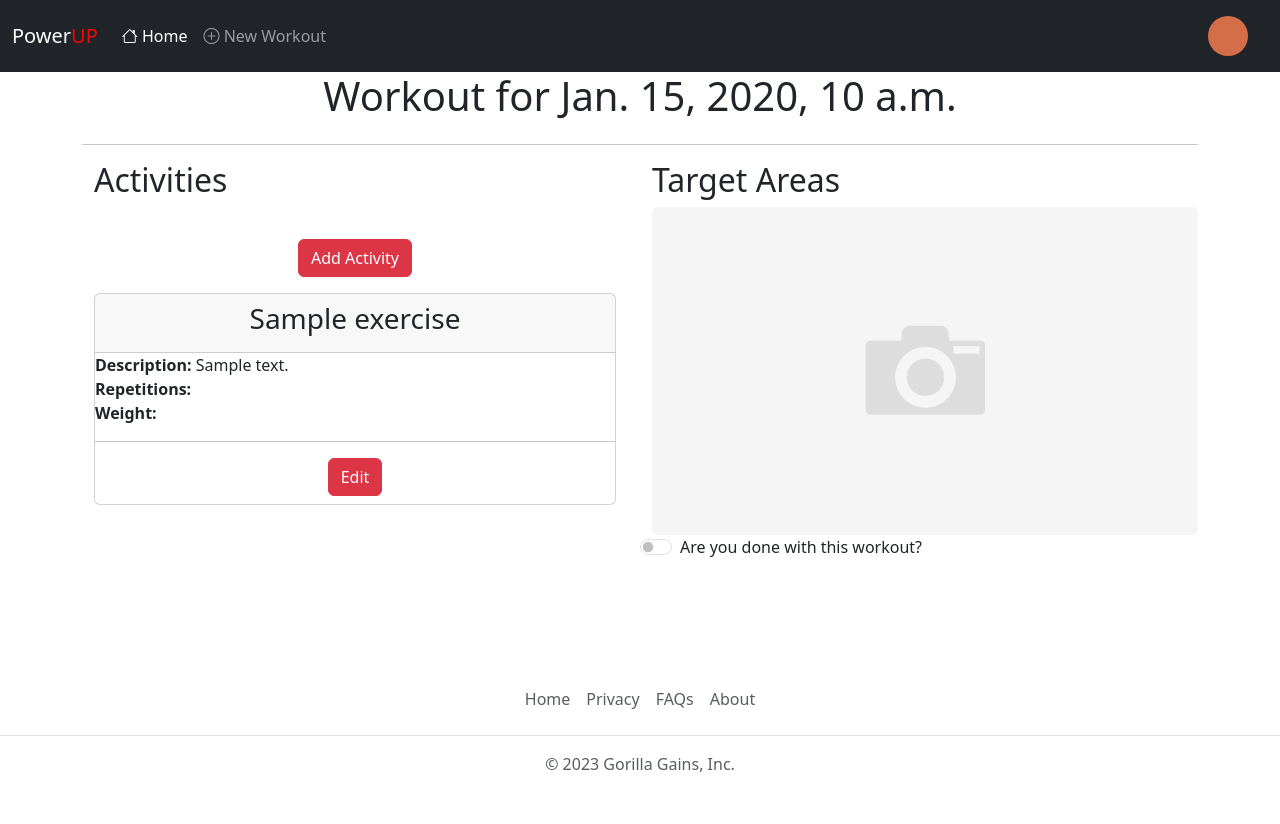
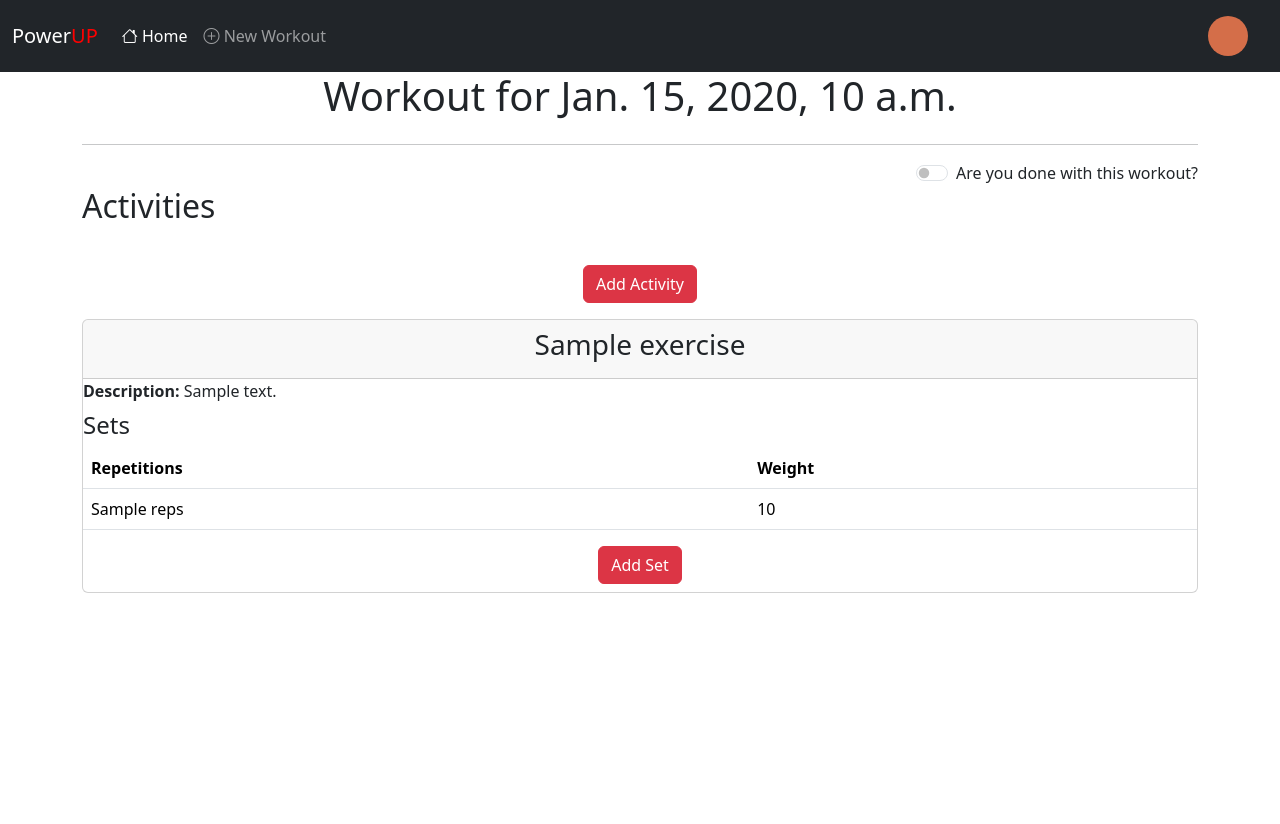
Before and after one commit to epolancot/PowerUp, a Django app: template main_app/templates/workouts/detail.html in a window 1280 px wide. Shown: the top 824 px of the page. Before the commit the page ends 772 px from the top, so only its background shows below. Run offline with Django 4.2, Linux system fonts and the light colour scheme; the template is opened without the code that fills it: most values are stand-ins (such as "Sample title", 1, 10 or a date in 2020).

Commit message:
style workout detail for cardio

```diff
--- a/main_app/templates/workouts/detail.html
+++ b/main_app/templates/workouts/detail.html
@@ -4,11 +4,20 @@
 <div class="row text-center">
     <h1>Workout for {{ workout.date }}</h1>
 </div>
-<hr/>
+<hr />
+<div class="d-flex flex-column align-items-end">
+    <div>
+        <form>
+            <div class="form-check form-switch">
+                <input class="form-check-input" type="checkbox" role="switch" id="flexSwitchCheckChecked">
+                <label class="form-check-label" for="flexSwitchCheckChecked"> Are you done with this workout? </label>
+            </div>
+        </form>
+    </div>
+</div>
 <div class="row">
-    <div class="col">
     <div class="container">
-            <h2>Activities</h2><br/>
+        <h2>Activities</h2><br />
         <div class="container text-center mt-2">
             <form action="/workouts/{{ workout.id }}/search">
                 <button type="submit" class="btn btn-danger">Add Activity</button>
@@ -20,49 +29,88 @@
                 <h3>{{ activity.exercise.name }}</h3>
             </div>
             <div class="card-content align-items-center">
+                <b>Description: </b>{{ activity.exercise.description |striptags}}<br />
                 {% if activity.exercise.category == 15 %}
                 <div>
-                        <b>Duration: </b><br/>
+                    <b>Duration: </b><br />
                 </div>
                 {% else %}
+                <h4 class="mt-2">Sets</h4>
+                <table class="table">
+                    <thead>
+                        <tr>
+                            <th scope="col">Repetitions</th>
+                            <th scope="col">Weight</th>
+                        </tr>
+                    </thead>
+                    <tbody>
+                        {% for set in activity.set_set.all %}
+                        <tr>
+                            <td>{{ set.reps }}</td>
+                            <td>{{ set.weight }}</td>
+                        </tr>
+                        {% endfor %}
+                    </tbody>
+                </table>
                 <div>
-                        <b>Description: </b>{{ activity.exercise.description |striptags}}<br/>
-                        <b>Repetitions: </b><br/>
-                        <b>Weight: </b>
                 </div>
                 {% endif %}
             </div>
-                <hr/>
             <div class="card-action d-flex justify-content-center">
+                {% if activity.exercise.category == 15 %}
                 <button type="button" class="btn btn-danger mb-2" data-bs-toggle="modal"
                     data-bs-target="#{{ activity.id }}modal">
-                    Edit
+                    Add duration
                 </button>
+                {% else %}
+                <button type="button" class="btn btn-danger mb-2" data-bs-toggle="modal"
+                data-bs-target="#{{ activity.id }}modal">
+                Add Set
+                </button>
+                {% endif %}
             </div>
             <div class="modal fade" id="{{ activity.id}}modal" tabindex="-1" aria-labelledby="{{ activity.id }}Label"
                 aria-hidden="true">
                 <div class="modal-dialog">
                     <div class="modal-content">
                         <div class="modal-header">
-                            <h5 class="modal-title" id="{{ activity.id }}Label">{{ activity.exercise.name }}</h5>
-                            <button type="button" class="btn-close" data-bs-dismiss="modal"
-                                aria-label="Close"></button>
+                            <h5 class="modal-title" id="{{ activity.id }}Label">{{ activity.exercise.name }} Sets</h5>
+                            <button type="button" class="btn-close" data-bs-dismiss="modal" aria-label="Close"></button>
                         </div>
                         <div class="modal-body">
-                        <form action="/workouts/{{ workout_id }}/create_activity/{{ result.id }}/" method="POST">
+                            <!----------------------------
+
+                                DURATION ISSUE
+                                ----------------------------->
+                            <form action="/workouts/{{ workout.id }}/create_set/{{ activity.id }}/" method="POST">
                                 {% csrf_token %}
-                            <label class="form-label" for="description_input_{{ activity.id }}"><b>Description</b></label>
-                            <textarea class="w-100 mx-auto" name="description" id="description_input_{{ activity.id }}" rows="10" placeholder="What's up?">{{ activity.exercise.description |striptags}}</textarea>
-                            <br/>
+                                {% if activity.exercise.category == 15 %}
+                                <label class="form-label" for="rep_input_{{ activity.id }}" hidden><b>Repetitions: </b></label>
+                                <input type="text" name="reps" maxlength="5" id="rep_input_{{ activity.id }}"
+                                    placeholder="" value="0" hidden>
+                                <br />
+                                <label class="form-label" for="weight_input_{{ activity.id }}" hidden><b>Weight: </b></label>
+                                <input type="text" name="weight" maxlength="5" id="weight_input_{{ activity.id }}"
+                                    placeholder="" value=" " hidden>
+                                <label class="form-label" for="duration_input_{{ activity.id }}"><b>Duration: </b></label>
+                                <input type="text" name="duration" maxlength="5" id="duration_input_{{ activity.id }}"
+                                        placeholder="" value="0">
+                                {% else %}
                                 <label class="form-label" for="rep_input_{{ activity.id }}"><b>Repetitions: </b></label>
-                            <input type="text" name="reps" maxlength="5" id="rep_input_{{ activity.id }}" placeholder="Repetitions" value="">
-                            <br/>
+                                <input type="text" name="reps" maxlength="5" id="rep_input_{{ activity.id }}"
+                                    placeholder="" value="">
+                                <br />
                                 <label class="form-label" for="weight_input_{{ activity.id }}"><b>Weight: </b></label>
-                            <input type="text" name="weight" maxlength="5" id="weight_input_{{ activity.id }}" placeholder="Weight" value="">
+                                <input type="text" name="weight" maxlength="5" id="weight_input_{{ activity.id }}"
+                                    placeholder="" value="">
+                                <label class="form-label" for="duration_input_{{ activity.id }}" hidden><b>Duration: </b></label>
+                                <input type="text" name="duration" maxlength="5" id="duration_input_{{ activity.id }}"
+                                        placeholder="" value="0" hidden>
+                                {% endif %}
                                 <div class="modal-footer">
                                     <button type="button" class="btn btn-secondary"
                                         data-bs-dismiss="modal">Close</button>
-                                    <button type="submit" class="btn btn-danger">Update</button>
+                                    <button type="submit" class="btn btn-danger">Set</button>
                                 </div>
                             </form>
                         </div>
@@ -73,19 +121,13 @@
         {% endfor %}
     </div>
 </div>
-    <div class="col">
+</div>
+{% endblock %}
+
+<!--<div class="col">
         <div class="row">
             <div class="container">
                 <h2>Target Areas</h2>
                 <img src="../../static/images/assets/default-img.gif" class="img-fluid rounded mx-auto d-block" alt="...">
             </div>
-        </div>
-        <div class="row">
-            <div class="form-check form-switch">
-                <input class="form-check-input" type="checkbox" role="switch" id="flexSwitchCheckChecked">
-                <label class="form-check-label" for="flexSwitchCheckChecked">  Are you done with this workout? </label>
-            </div>
-        </div>
-    </div>
-</div>
-{% endblock %}
+        </div>-->
--- a/main_app/views.py
+++ b/main_app/views.py
@@ -1,5 +1,5 @@
 from django.shortcuts import render, redirect
-from .models import Profile, Workout, Activity, Exercise
+from .models import Profile, Workout, Activity, Exercise, Set
 from django.views.generic.edit import CreateView, UpdateView, DeleteView
 from django.views.generic import ListView, DetailView
 from django.contrib.auth import login
```
Lines whose indentation alone changed are shown as unchanged.
